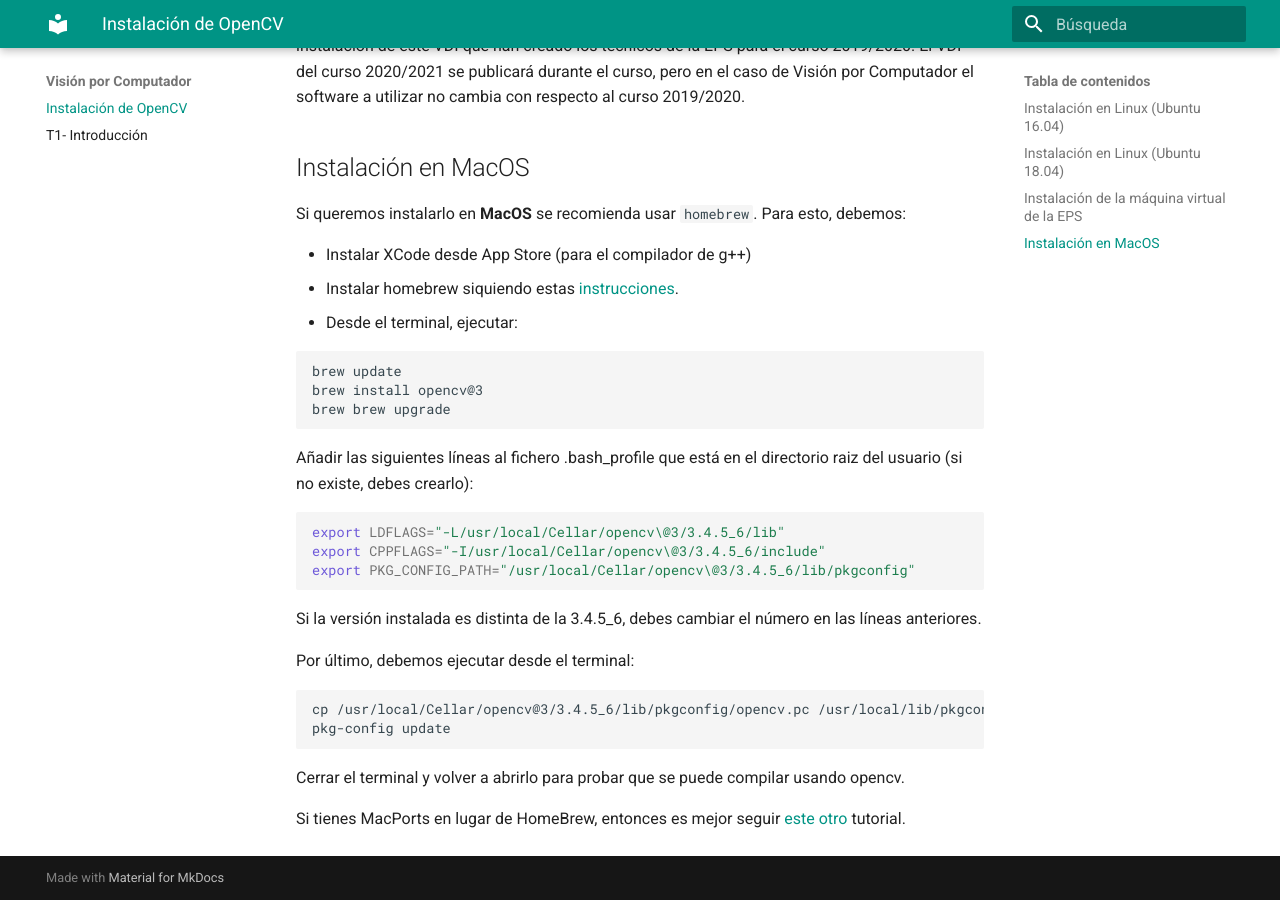
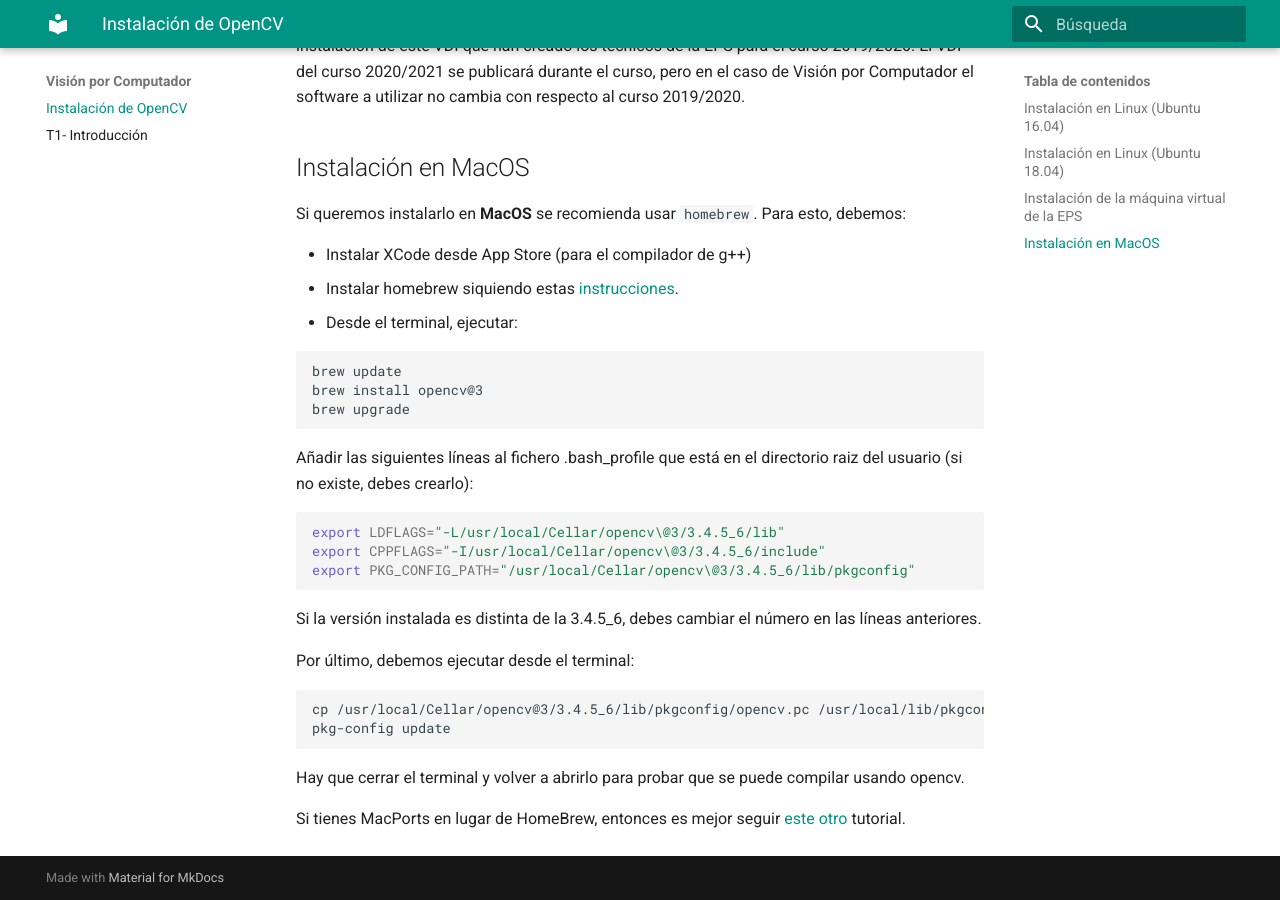
Before and after one commit to pertusa/VisionPorComputador, an MkDocs documentation site: the page built from docs/install.md, in a window 1280 px wide and 900 px high, scrolled down 882 px. Built offline with MkDocs 1.6.1 and Material for MkDocs 9.7.7, drawn with Linux system fonts in a browser that asks for light colours.

Commit message:
Minor install changes

````diff
--- a/docs/install.md
+++ b/docs/install.md
@@ -69,7 +69,7 @@ esto, debemos:
 ```bash
 brew update
 brew install opencv@3
-brew brew upgrade
+brew upgrade
 ```
 
 Añadir las siguientes líneas al fichero .bash_profile que está en el
@@ -91,8 +91,7 @@ cp /usr/local/Cellar/opencv@3/3.4.5_6/lib/pkgconfig/opencv.pc /usr/local/lib/pkg
 pkg-config update
 ```
 
-Cerrar el terminal y volver a abrirlo para probar que se puede compilar
+Hay que cerrar el terminal y volver a abrirlo para probar que se puede compilar
 usando opencv.
 
-
 Si tienes MacPorts en lugar de HomeBrew, entonces es mejor seguir [este otro](http://tilomitra.com/opencv-on-mac-osx/) tutorial.
````
